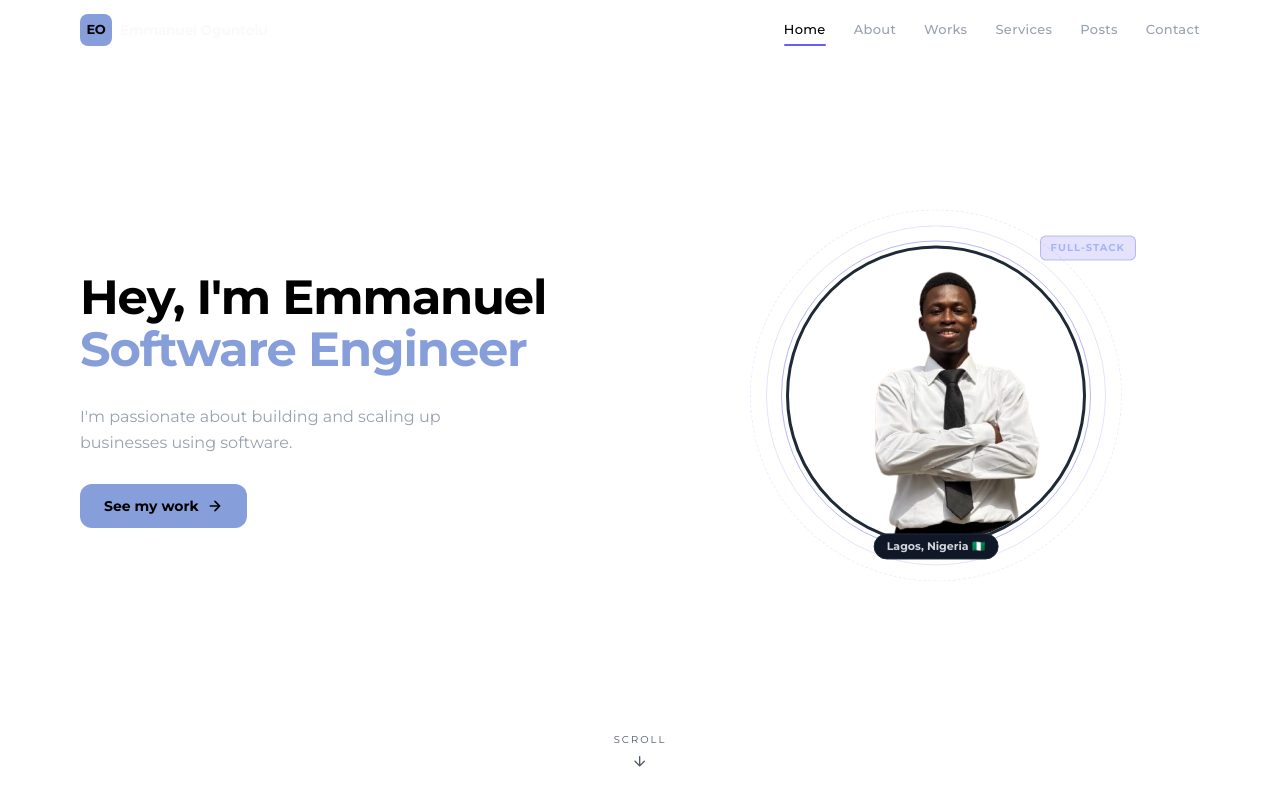
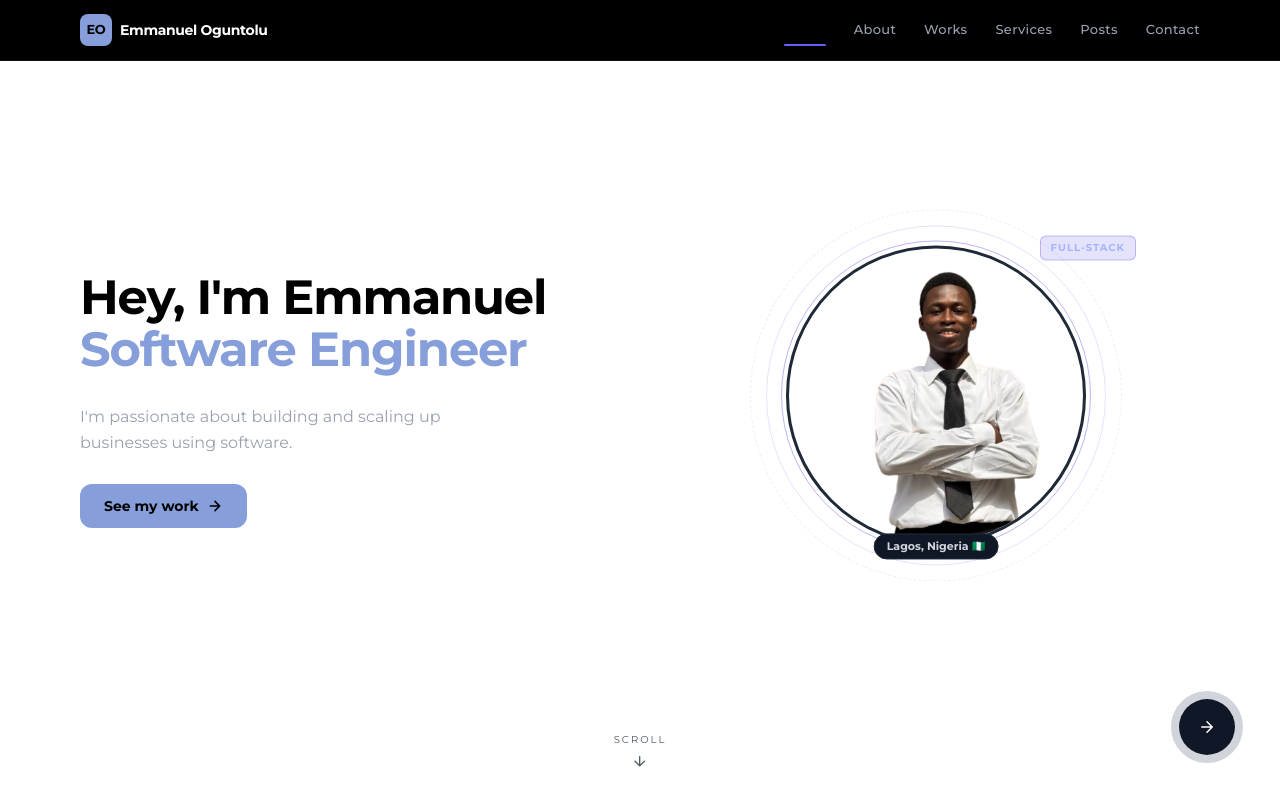
Before and after one commit to EMMANUEL08161823021/Portfolio, a Next.js app in the folder portfolio/: page /home in a window 1280 px wide. Shown: the top 800 px of the page. Built offline with nearby package versions, Linux system fonts and the light colour scheme.

Commit message:
new feature

```diff
--- a/portfolio/app/constants/Navbar.jsx
+++ b/portfolio/app/constants/Navbar.jsx
@@ -73,11 +73,7 @@ export default function Navbar() {
   return (
     <>
       {/* ── Header ── */}
-      <header className={`fixed top-0 left-0 right-0 z-[100] transition-all duration-300 ${
-        scrolled
-          ? "bg-[#334b49] backdrop-blur-[14px] border-b border-white/[0.06]"
-          : "bg-transparent border-b border-transparent"
-      }`}>
+      <header className={`fixed top-0 left-0 right-0 z-[100] transition-all duration-300 bg-black backdrop-blur-[14px] border-b border-white/[0.06]`}>
         <div className="max-w-6xl px-4 mx-auto h-[60px] flex items-center justify-between gap-6">
 
           {/* Logo */}
@@ -85,7 +81,7 @@ export default function Navbar() {
             <div className="w-8 h-8 rounded-lg bg-[#869eda] flex items-center justify-center text-[13px] font-extrabold text-black tracking-tight">
               EO
             </div>
-            <span className="text-sm font-bold text-gray-50 tracking-tight whitespace-nowrap">
+            <span className="text-sm font-bold text-white tracking-tight whitespace-nowrap">
               Emmanuel Oguntolu
             </span>
           </Link>
--- a/portfolio/app/home/components/Contact.jsx
+++ b/portfolio/app/home/components/Contact.jsx
@@ -116,7 +116,7 @@ export default function Contact() {
 
         {/* Header */}
         <div className="mb-4 space-y-3">
-          <p className="text-[11px] tracking-[0.22em] uppercase text-indigo-500 font-semibold">
+          <p className="text-[11px] tracking-[0.22em] uppercase text-black font-semibold">
             Contact
           </p>
           <h2 className="text-4xl sm:text-5xl font-extrabold tracking-tight text-black leading-tight">
@@ -169,7 +169,7 @@ export default function Contact() {
 
               {/* Subject */}
               <div className="flex flex-col gap-1.5">
-                <label className="text-[11px] text-black uppercase tracking-widest font-medium">
+                <label className="text-[11px] text-black uppercase  font-medium">
                   Subject
                 </label>
                 <input
--- a/portfolio/app/home/components/Experience.jsx
+++ b/portfolio/app/home/components/Experience.jsx
@@ -101,7 +101,7 @@ export default function Experience() {
           <h2 className="text-4xl sm:text-5xl font-extrabold tracking-tight text-black leading-tight mb-4">
             Where I've worked
           </h2>
-          <p className="text-[15px] text-gray-500 leading-relaxed max-w-sm">
+          <p className="text-[15px] my-4 text-gray-500 leading-relaxed max-w-sm">
             A timeline of roles where I've shipped real products and grown as an engineer.
           </p>
         </div>
--- /dev/null
+++ b/portfolio/app/home/components/ScrollIndicator.jsx
@@ -0,0 +1,89 @@
+"use client"
+import { useEffect, useState } from "react"
+
+export default function ScrollIndicator() {
+  const [progress, setProgress] = useState(0)
+
+  useEffect(() => {
+    const onScroll = () => {
+      const scrollTop = window.scrollY
+      const docHeight = document.documentElement.scrollHeight - window.innerHeight
+      setProgress(docHeight > 0 ? (scrollTop / docHeight) * 100 : 0)
+    }
+    window.addEventListener("scroll", onScroll, { passive: true })
+    return () => window.removeEventListener("scroll", onScroll)
+  }, [])
+
+  const size = 72
+  const strokeWidth = 8
+  const radius = (size - strokeWidth) / 2
+  const circumference = 2 * Math.PI * radius
+  const offset = circumference - (progress / 100) * circumference
+
+  const scrollToTop = () => window.scrollTo({ top: 0, behavior: "smooth" })
+  const scrollDown = () => window.scrollBy({ top: window.innerHeight, behavior: "smooth" })
+
+  return (
+    <div
+      className="fixed bottom-8 right-8 z-50 cursor-pointer group"
+      onClick={progress > 5 ? scrollToTop : scrollDown}
+      aria-label={progress > 5 ? "Scroll to top" : "Scroll down"}
+      role="button"
+    >
+      {/* SVG ring — size+10 = 82px total */}
+      <svg
+        width={size + 10}
+        height={size + 10}
+        viewBox={`0 0 ${size + 10} ${size + 10}`}
+        className="absolute inset-0 -rotate-90"
+      >
+        {/* Track */}
+        <circle
+          cx={(size + 10) / 2}
+          cy={(size + 10) / 2}
+          r={radius}
+          fill="none"
+          stroke="#d1d5db"
+          strokeWidth={strokeWidth}
+          strokeLinecap="round"
+        />
+        {/* Progress */}
+        <circle
+          cx={(size + 10) / 2}
+          cy={(size + 10) / 2}
+          r={radius}
+          fill="none"
+          stroke="#111827"
+          strokeWidth={strokeWidth}
+          strokeLinecap="round"
+          strokeDasharray={circumference}
+          strokeDashoffset={offset}
+          style={{ transition: "stroke-dashoffset 0.2s ease" }}
+        />
+      </svg>
+
+      {/* Inner circle — margin=(82-56)/2=13px to stay centered */}
+      <div className="relative z-10 m-[13px] w-14 h-14 rounded-full bg-gray-900 flex items-center justify-center transition-transform duration-200 group-hover:scale-95">
+        {progress > 5 ? (
+          <svg
+            width="18" height="18" viewBox="0 0 24 24"
+            fill="none" stroke="white" strokeWidth="2"
+            strokeLinecap="round" strokeLinejoin="round"
+            className="transition-transform duration-200 group-hover:-translate-y-0.5"
+          >
+            <path d="M12 19V5M5 12l7-7 7 7" />
+          </svg>
+        ) : (
+          <svg
+            width="18" height="18" viewBox="0 0 24 24"
+            fill="none" stroke="white" strokeWidth="2"
+            strokeLinecap="round" strokeLinejoin="round"
+            className="transition-transform duration-200 group-hover:translate-x-0.5"
+          >
+            <path d="M5 12h14M12 5l7 7-7 7" />
+          </svg>
+        )}
+      </div>
+    </div>
+  )
+}
--- a/portfolio/app/home/components/Services.jsx
+++ b/portfolio/app/home/components/Services.jsx
@@ -128,7 +128,7 @@ export default function Services() {
       <div className="max-w-6xl px-4 mx-auto">
 
         {/* Header */}
-        <div className="mb-16 space-y-3">
+        <div className="mb-4 space-y-3">
           <p className="text-[11px] tracking-[0.22em] uppercase text-[#869eda] font-semibold">
             Services
           </p>
--- a/portfolio/app/home/components/Works.jsx
+++ b/portfolio/app/home/components/Works.jsx
@@ -317,7 +317,7 @@ function DesktopScroll() {
         </div>
 
         <div
-          className="flex mx-6 rounded-2xl overflow-hidden border border-gray-200"
+          className="flex rounded-2xl overflow-hidden border border-gray-200"
           style={{ height: "78vh" }}
         >
           {/* LEFT */}
--- a/portfolio/app/layout.js
+++ b/portfolio/app/layout.js
@@ -1,23 +1,13 @@
 import "./globals.css";
 import Navbar from "./constants/Navbar";
 import Footer from "./constants/Footer";
+import ScrollIndicator from "./home/components/ScrollIndicator";
 // import localFont from 'next/font/local'
 
 export const metadata = {
   title: "Portfolio",
   description: "Generated by create next app",
 };
-
-// const Montserrat = localFont({
-//   src: [
-//     { path: './fonts/static/Montserrat-Light.ttf',      weight: '300', style: 'normal' },
-//     { path: './fonts/static/Montserrat-Black.ttf',             weight: '400', style: 'normal' },
-//     { path: './fonts/static/Montserrat-Medium.ttf',      weight: '500', style: 'normal' },
-//     { path: './fonts/static/Montserrat-Bold.ttf',        weight: '700', style: 'normal' },
-//     { path: './fonts/static/Montserrat-ExtraBold.ttf',   weight: '800', style: 'normal' },
-//   ],
-//   variable: '--font-montserrat',
-// })
 
 export default function RootLayout({ children }) {
   return (
@@ -26,6 +16,7 @@ export default function RootLayout({ children }) {
         <Navbar/>
         {children}
         <Footer/>
+        <ScrollIndicator/>
       </body>
     </html>
   )
```
